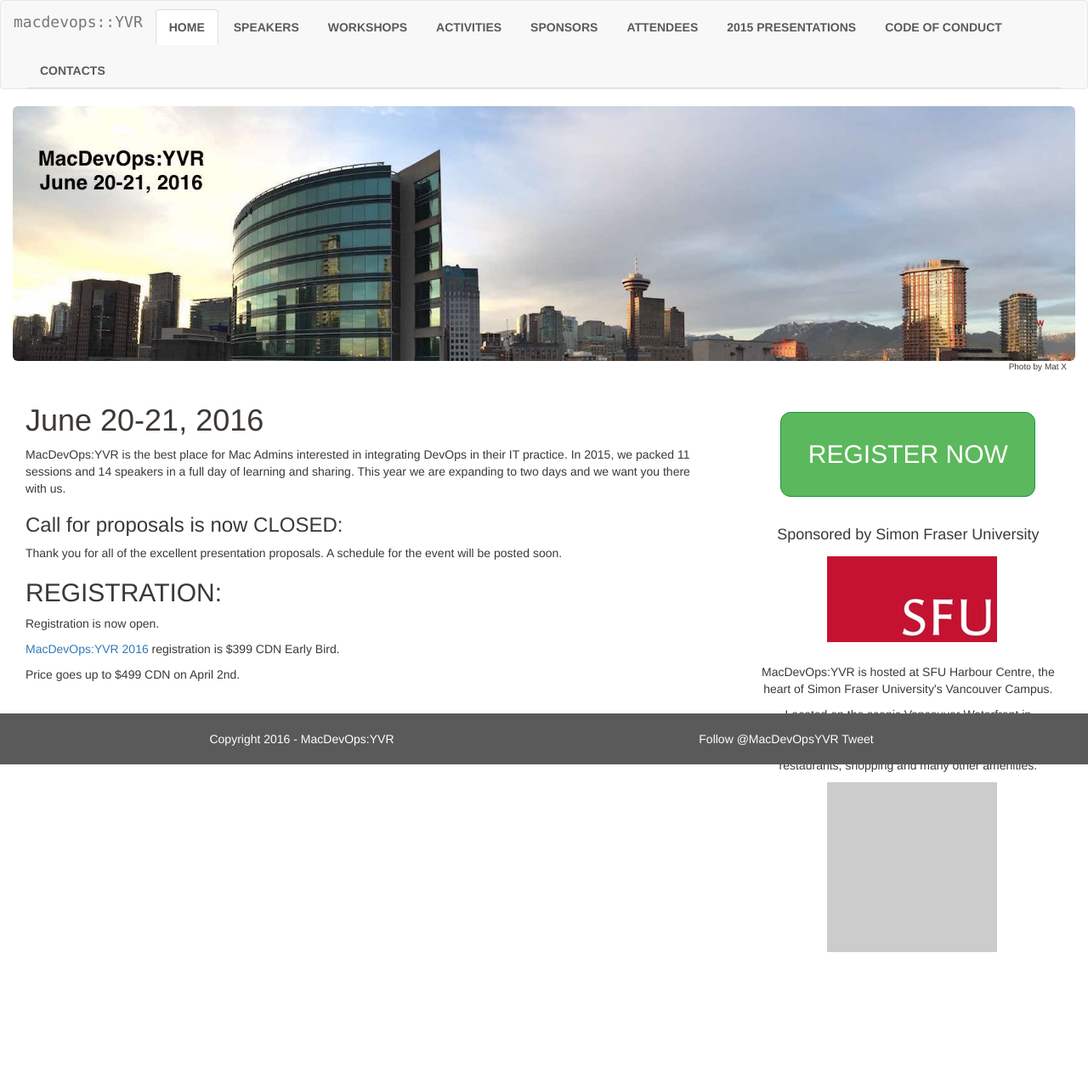
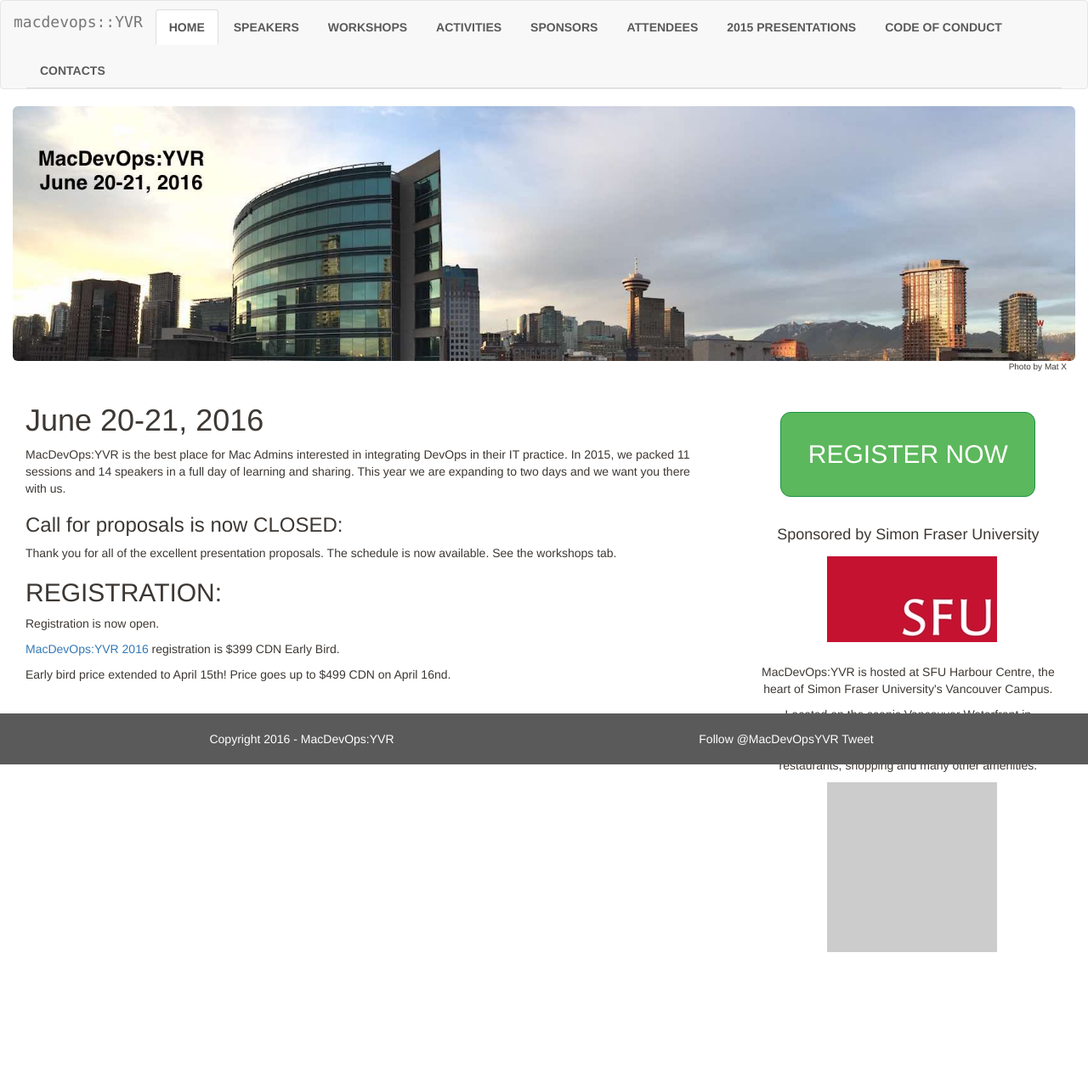
Before and after one commit to macdevopsyvr/macdevopsyvr.github.io, a Jekyll site: the page built from index.md, in a window 1280 px wide. Shown: the whole page at 85% size. Built offline with Jekyll 4.4.1, drawn with Linux system fonts in a browser that asks for light colours; comment, search, counter and statistics services are not loaded.

Commit message:
Extended early bird
early bird until April 15th, schedule now up.

```diff
--- a/index.md
+++ b/index.md
@@ -10,7 +10,7 @@
 
 ### Call for proposals is now CLOSED:
 
-Thank you for all of the excellent presentation proposals. A schedule for the event will be posted soon.
+Thank you for all of the excellent presentation proposals. The schedule is now available. See the workshops tab.
 
 ## REGISTRATION:
 
@@ -18,4 +18,4 @@
 
 <a href="http://cars-ebmsweb.its.sfu.ca/reg/reg_p1_form.aspx?oc=05&ct=MECS-1&eventid=25908" target="_blank">MacDevOps:YVR 2016</a> registration is $399 CDN Early Bird.
 
-Price goes up to $499 CDN on April 2nd.
+Early bird price extended to April 15th! Price goes up to $499 CDN on April 16nd.
```
